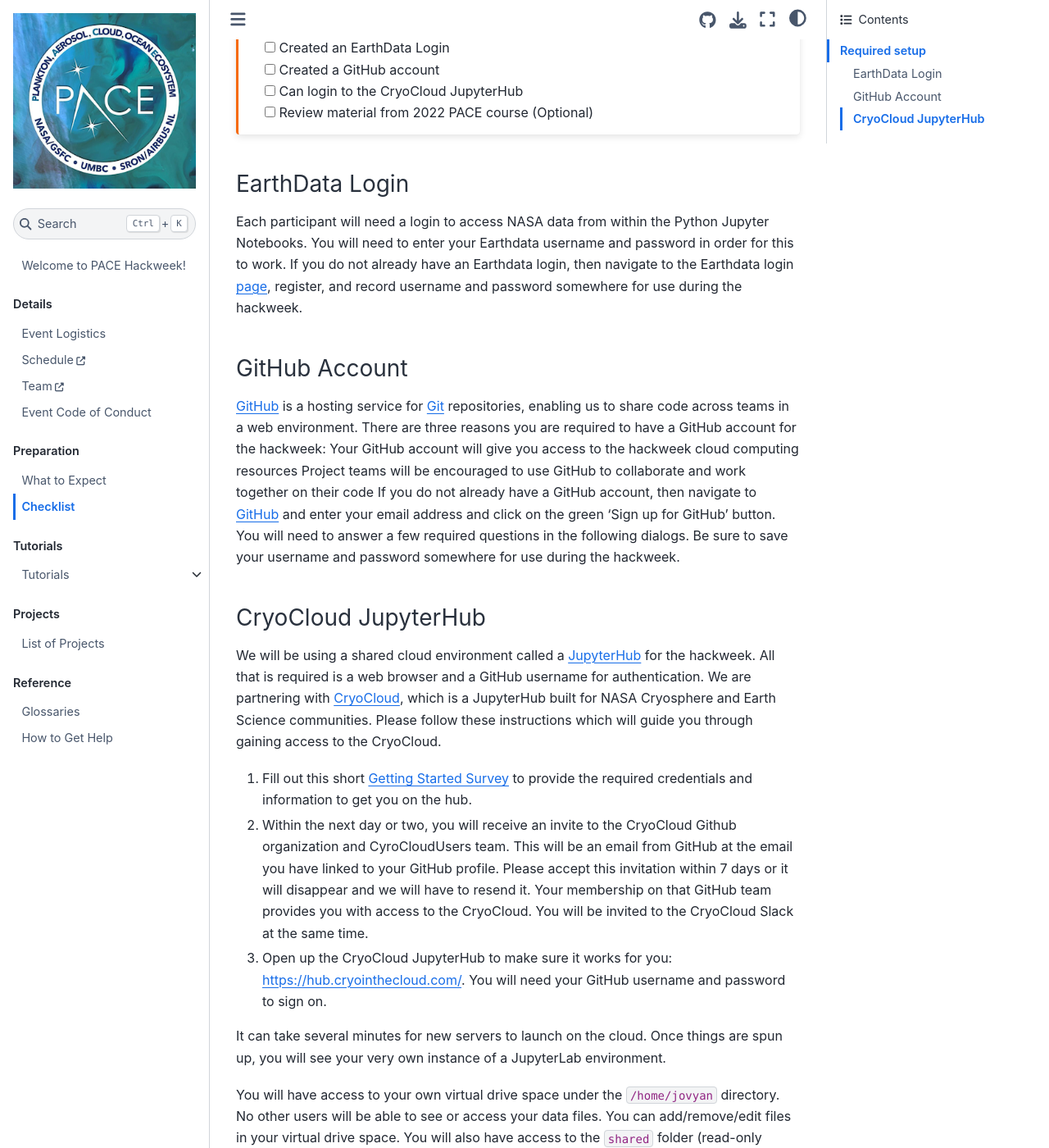
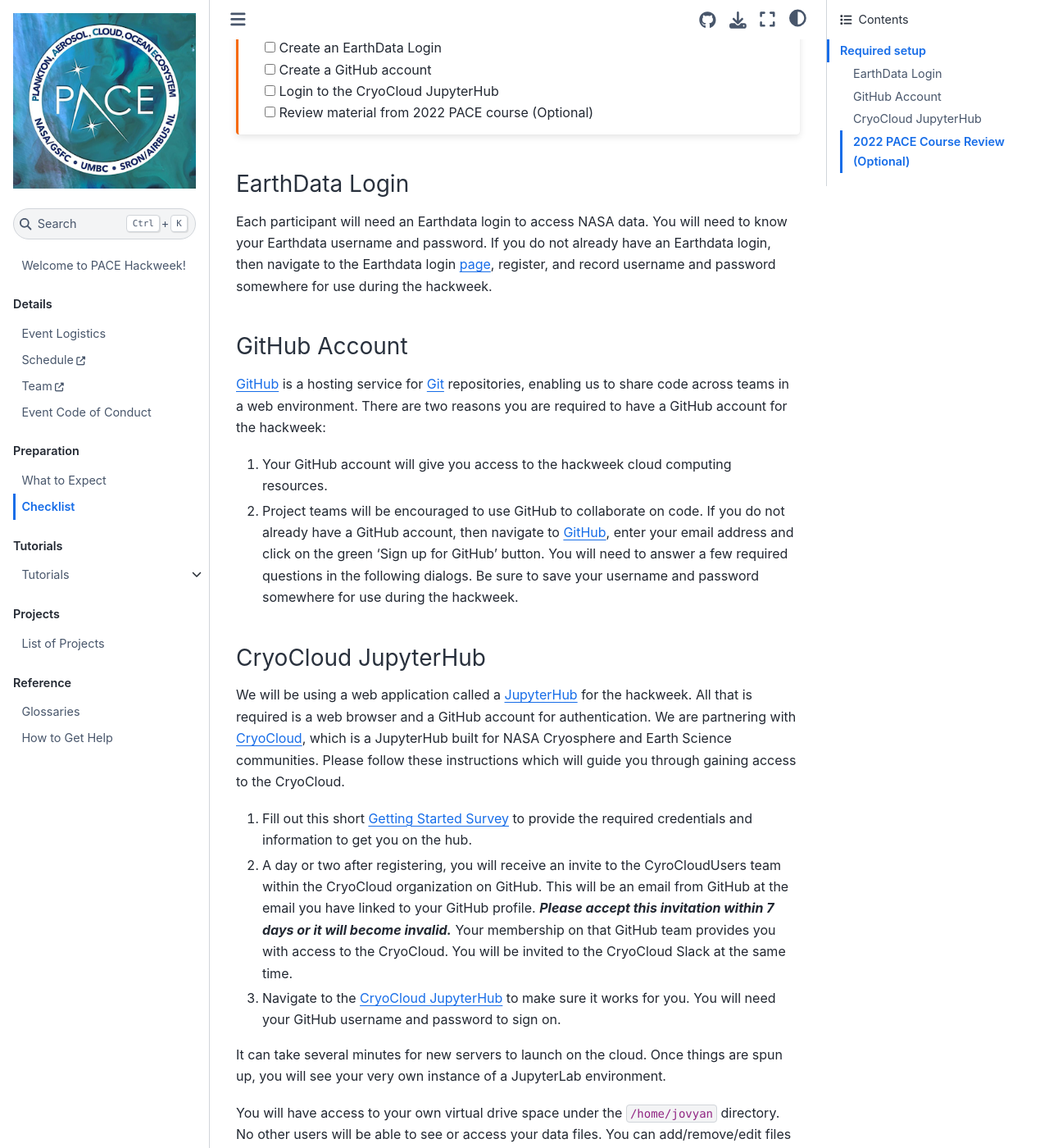
Before and after one commit to PACEHackWeek/pace-2024, a Jupyter Book: the page built from book/preliminary/checklist.md, in a window 1280 px wide and 1400 px high, scrolled down 340 px. Shown: the whole window at 82% size. Built offline with Jupyter Book 1.0.4 settings and Sphinx 7.4.7 and the Sphinx Book theme 1.1.4, drawn with Linux system fonts in a browser that asks for light colours; pages that are not in the unit, such as notebooks, are missing from menus; some of the changed text lies outside the part shown.

Commit message:
Update checklist.md

```diff
--- a/book/preliminary/checklist.md
+++ b/book/preliminary/checklist.md
@@ -5,18 +5,18 @@
 Please make sure to find some time to go through the below material before
 the hackweek.
 
-__Upon completion of this pre-event work you will have__:
+__Here is a checklist of things you need to do in advance__:
 <div>
   <input type="checkbox" name="a2">
-  <label for="a2">Created an EarthData Login</label>
+  <label for="a2">Create an EarthData Login</label>
 </div>
 <div>
   <input type="checkbox" name="a3">
-  <label for="a3">Created a GitHub account</label>
+  <label for="a3">Create a GitHub account</label>
 </div>
 <div>
   <input type="checkbox" name="a4">
-  <label for="a4">Can login to the CryoCloud JupyterHub</label>
+  <label for="a4">Login to the CryoCloud JupyterHub</label>
 </div>
 <div>
   <input type="checkbox" name="a5">
@@ -26,38 +26,36 @@
 
 ### EarthData Login
 
-Each participant will need a login to access NASA data from within the Python Jupyter Notebooks.
-You will need to enter your Earthdata username and password in order for this to work. If you do
-not already have an Earthdata login, then navigate to the Earthdata login [page](https://urs.earthdata.nasa.gov/),
+Each participant will need an Earthdata login to access NASA data. You will need to know your Earthdata username and password.
+If you do not already have an Earthdata login, then navigate to the Earthdata login [page](https://urs.earthdata.nasa.gov/),
 register, and record username and password somewhere for use during the hackweek.
 
 ### GitHub Account
 
 [GitHub](https://github.com/) is a hosting service for [Git](https://icesat-2-2023.hackweek.io/reference/glossary.html#term-Git)
 repositories, enabling us to share code across teams in a web environment.
-There are three reasons you are required to have a GitHub account for the hackweek:
-Your GitHub account will give you access to the hackweek cloud computing resources
-Project teams will be encouraged to use GitHub to collaborate and work together on their code
-If you do not already have a GitHub account, then navigate to [GitHub](https://github.com/)
-and enter your email address and click on the green ‘Sign up for GitHub’ button.
+There are two reasons you are required to have a GitHub account for the hackweek:
+1. Your GitHub account will give you access to the hackweek cloud computing resources.
+2. Project teams will be encouraged to use GitHub to collaborate on code.
+If you do not already have a GitHub account, then navigate to [GitHub](https://github.com/), enter your email address and click on the green ‘Sign up for GitHub’ button.
 You will need to answer a few required questions in the following dialogs. Be sure to save your username
 and password somewhere for use during the hackweek.
 
 (accessing-jupyterhub)=
 ### CryoCloud JupyterHub
 
-We will be using a shared cloud environment called a [JupyterHub](https://jupyterhub.readthedocs.io/en/stable/) for the hackweek.
-All that is required is a web browser and a GitHub username for authentication.
+We will be using a web application called a [JupyterHub](https://jupyterhub.readthedocs.io/en/stable/) for the hackweek.
+All that is required is a web browser and a GitHub account for authentication.
 We are partnering with [CryoCloud](https://book.cryointhecloud.com/intro.html), which is a JupyterHub built for NASA Cryosphere and Earth Science communities.
 Please follow these instructions which will guide you through gaining access to the CryoCloud.
 
 1. Fill out this short [Getting Started Survey](https://forms.gle/d8oP1gp9YikS2ixM8) to provide the required credentials and information to get you on the hub.
 
 
-2. Within the next day or two, you will receive an invite to the CryoCloud Github organization and CyroCloudUsers team. This will be an email from GitHub at the email you have linked to your GitHub profile. Please accept this invitation within 7 days or it will disappear and we will have to resend it. Your membership on that GitHub team provides you with access to the CryoCloud. You will be invited to the CryoCloud Slack at the same time.
+2. A day or two after registering, you will receive an invite to the CyroCloudUsers team within the CryoCloud organization on GitHub. This will be an email from GitHub at the email you have linked to your GitHub profile. ***Please accept this invitation within 7 days or it will become invalid.*** Your membership on that GitHub team provides you with access to the CryoCloud. You will be invited to the CryoCloud Slack at the same time.
 
 
-3. Open up the CryoCloud JupyterHub to make sure it works for you:  https://hub.cryointhecloud.com/. You will need your GitHub username and password to sign on.
+3. Navigate to the [CryoCloud JupyterHub](https://hub.cryointhecloud.com/) to make sure it works for you. You will need your GitHub username and password to sign on.
 
 
 It can take several minutes for new servers to launch on the cloud. Once things are spun up, you will see your very own instance of a JupyterLab environment.
@@ -68,3 +66,7 @@
 Logging out will **NOT** cause any files under `/home/jovyan` to be deleted. It is equivalent to turning off your desktop computer at the end of the day.
 
 4. Add yourself to the CryoCloud #pace_hackweek [Slack channel](https://join.slack.com/t/cryospherecloud/shared_invite/zt-1isgbeuhh-q~cYYKtn_6i3PR1alGca_g) to join the community, get updates, and ask any questions.
+
+### 2022 PACE Course Review (Optional)
+
+If interested, please review course material from the 2022 PACE training course: *What’s behind the curtain of the NASA PACE mission?* All lecture recordings and presentation PDFs can be accessed [here.](https://www.us-ocb.org/pace-mission-training-activity/)
```
